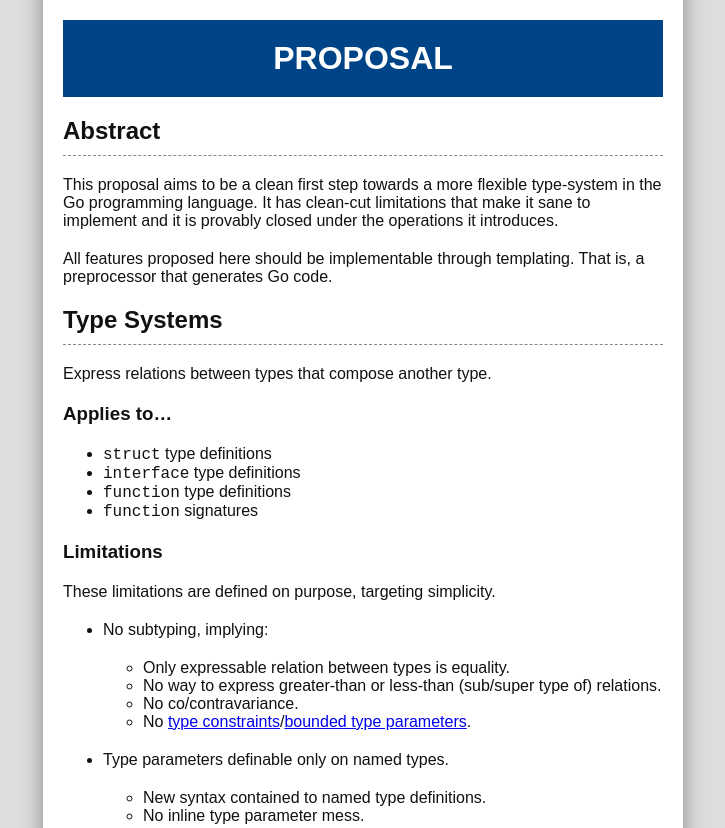
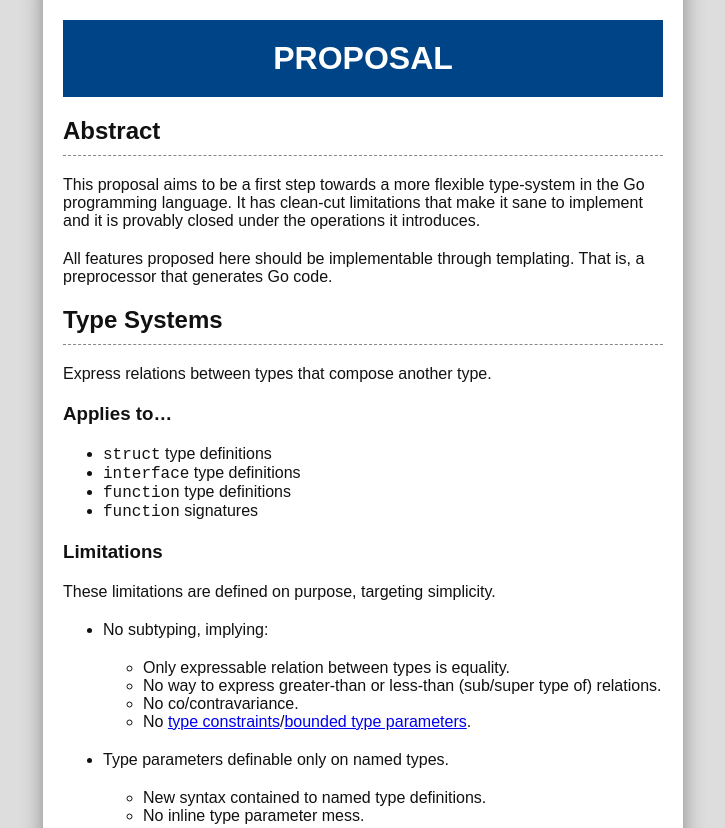
Before and after one commit to thwd/ts, a plain HTML site: page index.html in a window 1280 px wide. Shown: the top 828 px of the page, without its empty margins (277-1002 px from the left). Drawn offline with Linux system fonts and the light colour scheme.

Commit message:
too much clean

```diff
--- a/index.html
+++ b/index.html
@@ -11,7 +11,7 @@
 
         <h2>Abstract</h2>
 
-        <p>This proposal aims to be a clean first step towards a more flexible type-system in the Go programming language. It has clean-cut limitations that make it sane to implement and it is provably closed under the operations it introduces.</p>
+        <p>This proposal aims to be a first step towards a more flexible type-system in the Go programming language. It has clean-cut limitations that make it sane to implement and it is provably closed under the operations it introduces.</p>
 
         <p>All features proposed here should be implementable through templating. That is, a preprocessor that generates Go code.</p>
 
```
